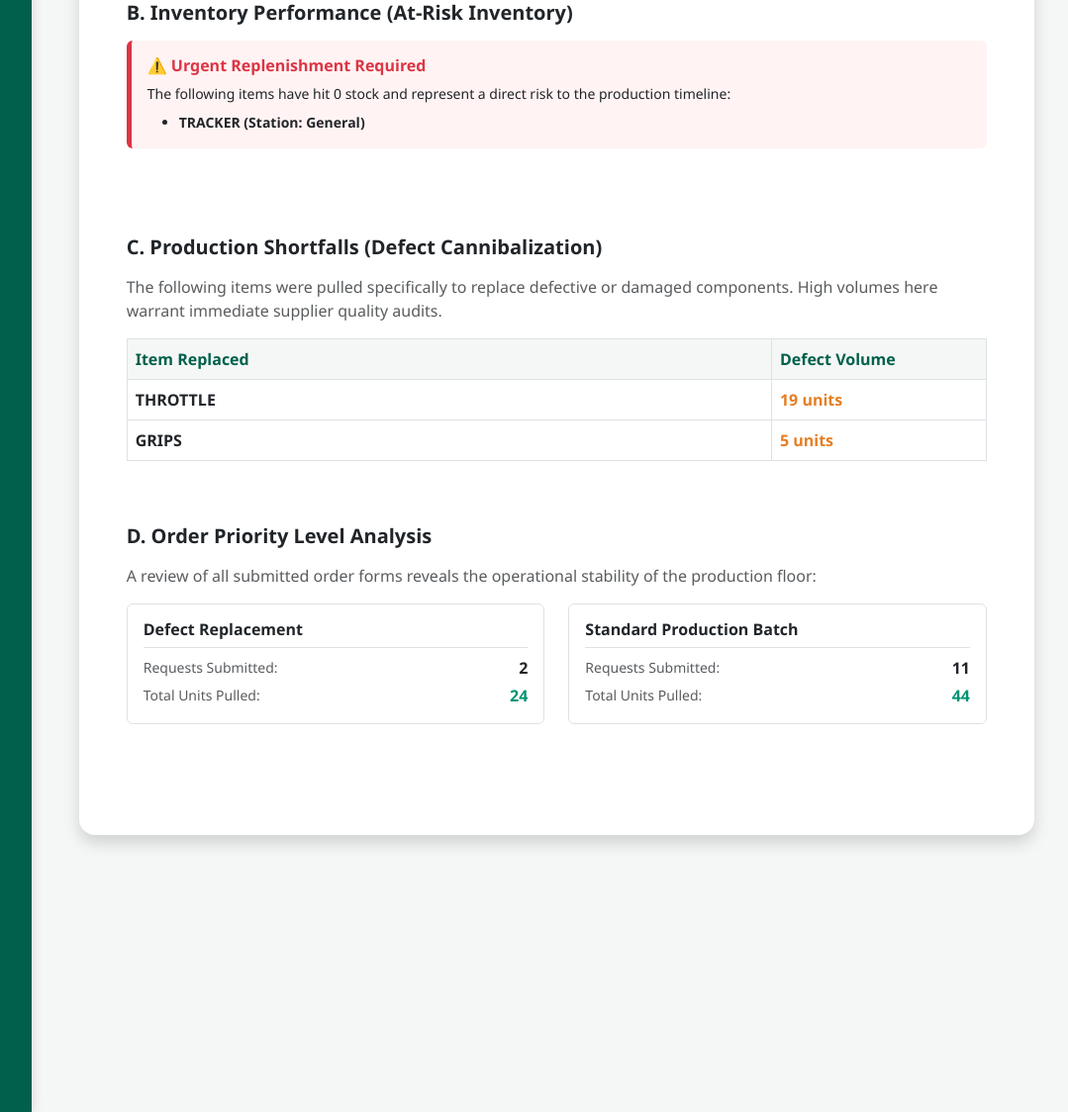
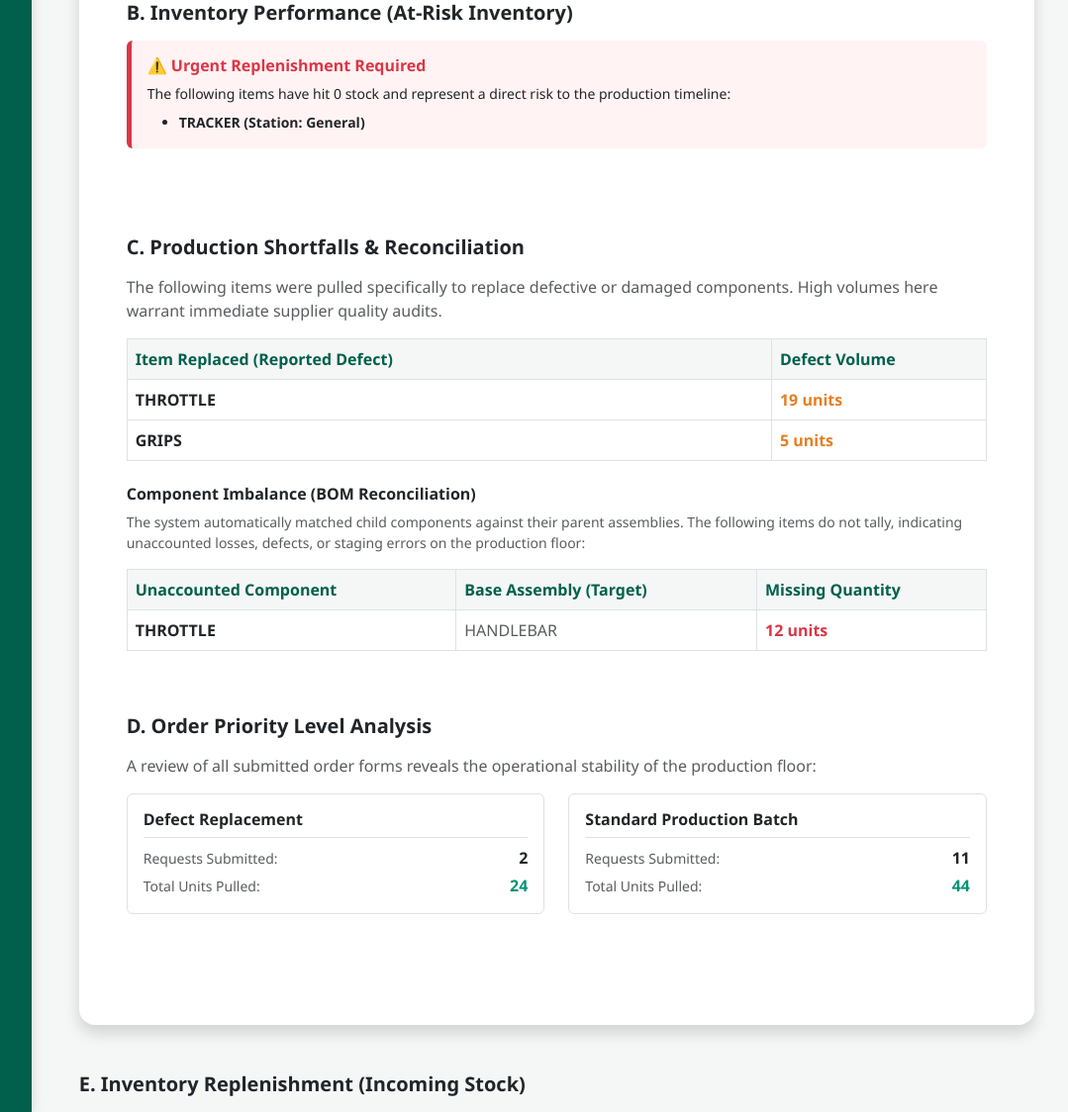
Before and after one commit to NPKvarmax/production-inventory, a Django app: page /executive-report/ in a window 1280 px wide. Shown: the part 1476-2600 px from the top of the page at 99% size, without its empty margins (187-1266 px from the left). Run offline with Django 5.2, Linux system fonts and the light colour scheme; a user stored in the database is signed in; data comes from the database, SQL or seed files in the repository; both versions use the stored data as it was after the commit.

Commit message:
Added exact BOM component names for Frame and Handle reconciliation

```diff
--- a/inventory/templates/inventory/executive_report.html
+++ b/inventory/templates/inventory/executive_report.html
@@ -127,12 +127,12 @@
     <div class="page-break"></div>
 
     <div class="print-section mb-5 mt-4">
-        <h5 class="fw-bold text-dark mb-3">C. Production Shortfalls (Defect Cannibalization)</h5>
+        <h5 class="fw-bold text-dark mb-3">C. Production Shortfalls & Reconciliation</h5>
         <p class="text-muted mb-3">The following items were pulled specifically to replace defective or damaged components. High volumes here warrant immediate supplier quality audits.</p>
-        <table class="table table-bordered report-table align-middle">
+        <table class="table table-bordered report-table align-middle mb-4">
             <thead>
                 <tr>
-                    <th class="w-75">Item Replaced</th>
+                    <th class="w-75">Item Replaced (Reported Defect)</th>
                     <th>Defect Volume</th>
                 </tr>
             </thead>
@@ -147,6 +147,30 @@
                 {% endfor %}
             </tbody>
         </table>
+
+        {% if live_deficits %}
+        <h6 class="fw-bold text-dark mt-4 mb-2">Component Imbalance (BOM Reconciliation)</h6>
+        <p class="text-muted small mb-3">The system automatically matched child components against their parent assemblies. The following items do not tally, indicating unaccounted losses, defects, or staging errors on the production floor:</p>
+
+        <table class="table table-bordered report-table align-middle">
+            <thead style="background-color: #fff4ed;">
+                <tr>
+                    <th>Unaccounted Component</th>
+                    <th>Base Assembly (Target)</th>
+                    <th>Missing Quantity</th>
+                </tr>
+            </thead>
+            <tbody>
+                {% for deficit in live_deficits %}
+                <tr>
+                    <td class="fw-bold text-dark">{{ deficit.part }}</td>
+                    <td class="text-muted">{{ deficit.parent }}</td>
+                    <td class="text-danger fw-bold">{{ deficit.gap }} units</td>
+                </tr>
+                {% endfor %}
+            </tbody>
+        </table>
+        {% endif %}
     </div>
 
     <div class="print-section mb-5">
@@ -175,4 +199,27 @@
     </div>
 
 </div>
+
+<div class="print-section mb-5 mt-4">
+        <h5 class="fw-bold text-dark mb-3">E. Inventory Replenishment (Incoming Stock)</h5>
+        <p class="text-muted mb-3">The following items received new stock shipments and were successfully logged into the system during this reporting period:</p>
+        <table class="table table-bordered report-table align-middle">
+            <thead style="background-color: #f0fdf4;">
+                <tr>
+                    <th class="w-75">Item Restocked</th>
+                    <th>Total Units Received</th>
+                </tr>
+            </thead>
+            <tbody>
+                {% for log in restock_logs %}
+                <tr>
+                    <td class="fw-bold text-dark">{{ log.item__name }}</td>
+                    <td class="text-success fw-bold">➕ {{ log.total_added }} units</td>
+                </tr>
+                {% empty %}
+                <tr><td colspan="2" class="text-center text-muted fw-bold">No new stock received this month.</td></tr>
+                {% endfor %}
+            </tbody>
+        </table>
+    </div>
 {% endblock %}
--- a/inventory/views.py
+++ b/inventory/views.py
@@ -106,10 +106,80 @@ def dashboard(request, item_type):
     ).aggregate(total=Sum('quantity_requested'))
     defect_count = defect_stats['total'] or 0
 
+    #live BOM Reconciliation
+    live_deficits = []
+    total_unmatched_deficit = 0
+    #Matching Frame with all its specific child components
+    frame = InventoryItem.objects.filter(name__icontains='FRAME').first()
+    if frame:
+        frame_children_names = [
+            'LEFT CRANK',
+            'RIGHT CRANK',
+            'CHAINRING',
+            'REAR DERAILLEUR',
+            'TORQUE SENSOR',
+            'KICKSTAND',
+            'REAR MUDGUARD',
+            'FENDER STAY'
+            'REAR SHOCK'
+        ]
+
+        frame_children = InventoryItem.objects.filter(name__in=frame_children_names)
+
+        for part in frame_children:
+            if part.quantity < frame.quantity:
+                gap = frame.quantity - part.quantity
+                live_deficits.append({'part': part.name, 'gap': gap, 'parent': frame.name})
+                total_unmatched_deficit += gap
+
+    #Matching Handle bar with its specific child components
+    handlebar = InventoryItem.objects.filter(name__icontains='HANDLEBAR').first()
+    if handlebar:
+        handlebar_children_names = [
+            'GRIPS',
+            'THROTTLE',
+            'DISPLAY (MONITOR)',
+            'FRONT BRAKE',
+            'REAR BRAKE',
+            'HANDLEBAR SWITCH',
+            'GEAR SHIFTER',
+            'MIRROR'
+        ]
+
+        handlebar_children = InventoryItem.objects.filter(name__in=handlebar_children_names)
+
+        for part in handlebar_children:
+            if part.quantity < handlebar.quantity:
+                gap = handlebar.quantity - part.quantity
+                live_deficits.append({'part': part.name, 'gap': gap, 'parent': handlebar.name})
+                total_unmatched_deficit += gap
+    #Adding the Frame and Handlebar total unmatched deficits to the defect count
+    defect_count += total_unmatched_deficit
+
     chart_labels = json.dumps([item.name for item in items])
     chart_data = json.dumps([float(item.quantity) for item in items])
 
     if request.method == 'POST':
+        #Restock Operation
+        if 'restock_submit' in request.POST:
+            item_id = request.POST.get('restock_item_id')
+            qty_to_add = int(request.POST.get('restock_qty', 0))
+
+            restock_item = get_object_or_404(InventoryItem, id=item_id)
+            restock_item.quantity += qty_to_add
+            restock_item.save()
+
+            # Log the restock so it appears in the EOM report!
+            StockRequest.objects.create(
+                item=restock_item,
+                quantity_requested=qty_to_add,
+                requester=request.user,
+                priority='Restock (Incoming)' # Special tracking tag
+            )
+            messages.success(request, f"Successfully restocked {qty_to_add} units of {restock_item.name}.")
+            return redirect('dashboard', item_type=item_type)
+
+
         # KIT REQUESTS
         if 'request_kit' in request.POST:
             kit_id = request.POST.get('kit_id')
@@ -188,6 +258,7 @@ def dashboard(request, item_type):
         'chart_labels': chart_labels,
         'chart_data': chart_data,
         'search_query': search_query,
+        'live_deficits': live_deficits,
     }
     return render(request, 'inventory/dashboard.html', context)
 def login_page(request):
@@ -256,22 +327,86 @@ def executive_report(request):
         date_requested__year=current_year,
         date_requested__month=current_month
     )
-    fast_moving_items = monthly_requests.values('item__name').annotate(
+    #Restock
+    consumption_requests = monthly_requests.exclude(priority='Restock (Incoming)')
+
+    fast_moving_items = consumption_requests.values('item__name').annotate(
         total_pulled=Sum('quantity_requested')
     ).order_by('-total_pulled')[:20]
 
     #PRODUCTION SHORTFALLS (Defect Tracking)
-    defect_replacements = monthly_requests.filter(
+    defect_replacements = consumption_requests.filter(
         priority='Defect Replacement'
     ).values('item__name').annotate(
         total_replaced=Sum('quantity_requested')
     ).order_by('-total_replaced')
 
     #PRIORITY LEVEL ANALYSIS
-    priority_breakdown = monthly_requests.values('priority').annotate(
+    priority_breakdown = consumption_requests.values('priority').annotate(
         request_count=Count('id'),
         total_volume=Sum('quantity_requested')
     )
+
+    #RESTOCK TRACKING FOR THE REPORT
+    restock_logs = monthly_requests.filter(priority='Restock (Incoming)').values('item__name').annotate(
+        total_added=Sum('quantity_requested')
+    ).order_by('-total_added')
+
+    #Live Reconciliation
+    live_deficits = []
+    total_unmatched_deficit = 0
+
+    #FRAME TOTALS
+    frame_qty = 0
+    frame_total_cost = 0
+
+    #Matching FRAME with all its specific child components
+    frame = InventoryItem.objects.filter(name__icontains='FRAME').first()
+    if frame:
+        frame_qty = frame.quantity
+        frame_total_cost = frame.total_value
+
+        frame_children_names = [
+            'LEFT CRANK',
+            'RIGHT CRANK',
+            'CHAINRING',
+            'REAR DERAILLEUR',
+            'TORQUE SENSOR',
+            'KICKSTAND',
+            'REAR MUDGUARD',
+            'FENDER STAY'
+            'REAR SHOCK'
+        ]
+
+        frame_children = InventoryItem.objects.filter(name__in=frame_children_names)
+
+        for part in frame_children:
+            if part.quantity < frame.quantity:
+                gap = frame.quantity - part.quantity
+                live_deficits.append({'part': part.name, 'gap': gap, 'parent': frame.name})
+                total_unmatched_deficit += gap
+
+    #Matching Handle bar with its specific child components
+    handlebar = InventoryItem.objects.filter(name__icontains='HANDLEBAR').first()
+    if handlebar:
+        handlebar_children_names = [
+            'GRIPS',
+            'THROTTLE',
+            'DISPLAY (MONITOR)',
+            'FRONT BRAKE',
+            'REAR BRAKE',
+            'HANDLEBAR SWITCH',
+            'GEAR SHIFTER',
+            'MIRROR'
+        ]
+
+        handlebar_children = InventoryItem.objects.filter(name__in=handlebar_children_names)
+
+        for part in handlebar_children:
+            if part.quantity < handlebar.quantity:
+                gap = handlebar.quantity - part.quantity
+                live_deficits.append({'part': part.name, 'gap': gap, 'parent': handlebar.name})
+                total_unmatched_deficit += gap
 
     context = {
         'total_value': total_value,
@@ -281,8 +416,10 @@ def executive_report(request):
         'fast_moving_items': fast_moving_items,
         'defect_replacements': defect_replacements,
         'priority_breakdown': priority_breakdown,
+        'restock_logs': restock_logs,
         'current_month_name': now().strftime("%B %Y"),
         'total_requests': monthly_requests.count(),
+        'live_deficits': live_deficits,
     }
     return render(request, 'inventory/executive_report.html', context)
 
```
Also changed, not shown: inventory/templates/inventory/dashboard.html (+100 -33 lines), db.sqlite3.
